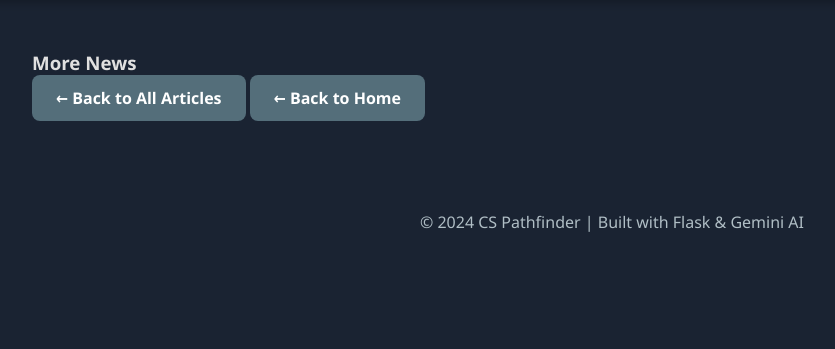
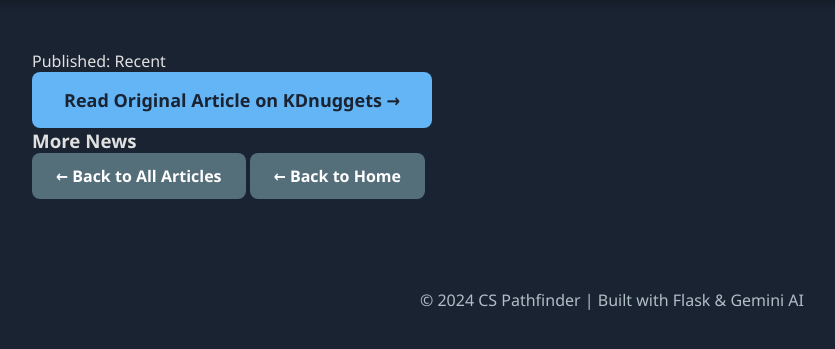
Before and after one commit to omaramin-77/cs-pathfinder, a Python web app: template templates/news_detail.html in a window 1280 px wide. Shown: the part 109-458 px from the top of the page, without its empty margins (28-863 px from the left). Run offline with Jinja, Linux system fonts and the light colour scheme; the template is opened without the code that fills it, so the values that code supplies are empty.

Commit message:
Enhance news detail layout with sidebar and images

```diff
--- a/templates/news_detail.html
+++ b/templates/news_detail.html
@@ -4,8 +4,34 @@
 
 {% block content %}
 <div class="news-detail-container">
+    <article class="news-article">
+        {% if blog.thumbnail or blog.image_url %}
+        <img src="{{ blog.thumbnail or blog.image_url }}" alt="{{ blog.title }}" class="article-image">
+        {% endif %}
 
-<div class="article-sidebar">
+        <div class="article-header">
+            <h1>{{ blog.title }}</h1>
+            <p class="article-meta">
+                Published: <span class="date">{{ blog.published_date[:10] if blog.published_date else 'Recent' }}</span>
+            </p>
+        </div>
+
+        <div class="article-content">
+            {% if blog.full_text %}
+                <div class="article-html">{{ blog.full_text | safe }}</div>
+            {% else %}
+                <div class="article-summary">{{ blog.summary | safe }}</div>
+            {% endif %}
+        </div>
+
+        <div class="article-footer">
+            <a href="{{ blog.url }}" target="_blank" class="btn btn-primary btn-large">
+                Read Original Article on KDnuggets →
+            </a>
+        </div>
+    </article>
+
+    <div class="article-sidebar">
         <div class="related-section">
             <h3>More News</h3>
             <a href="{{ url_for('news_list') }}" class="btn btn-secondary btn-block">
```
